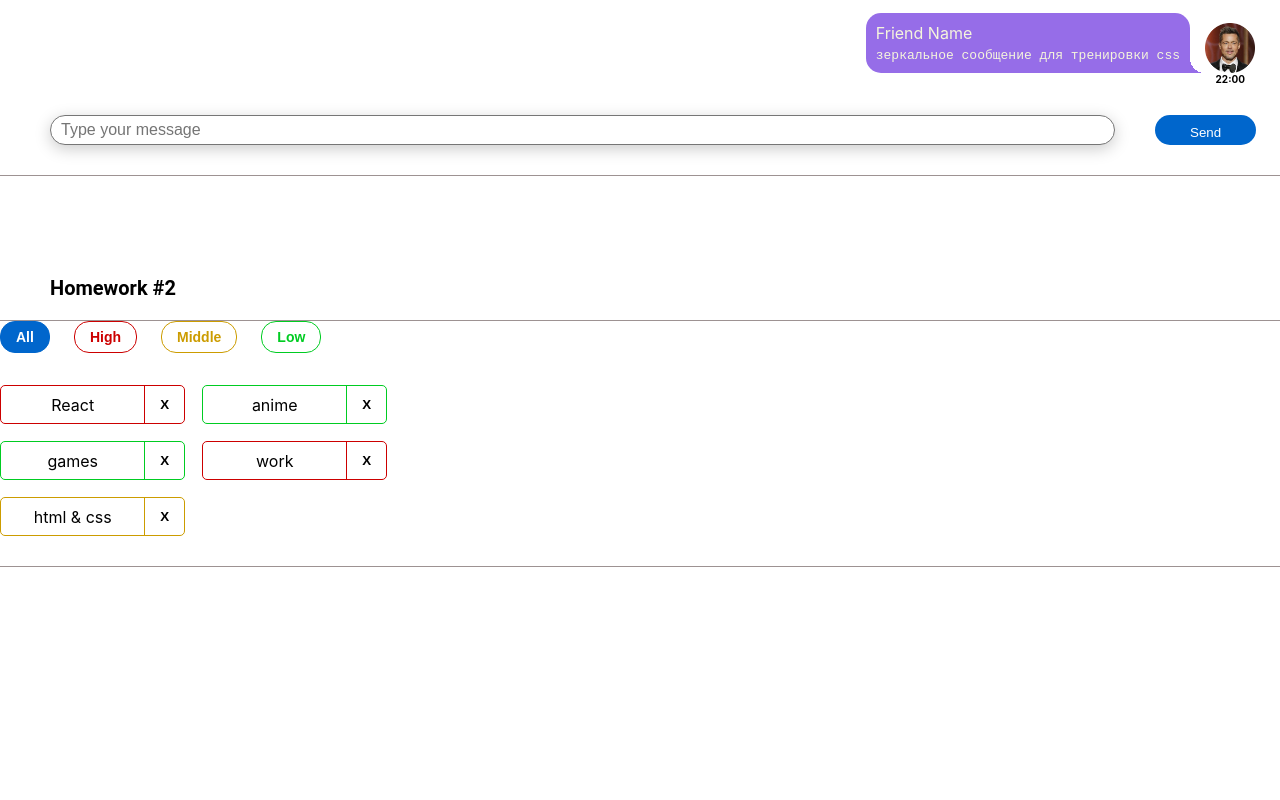
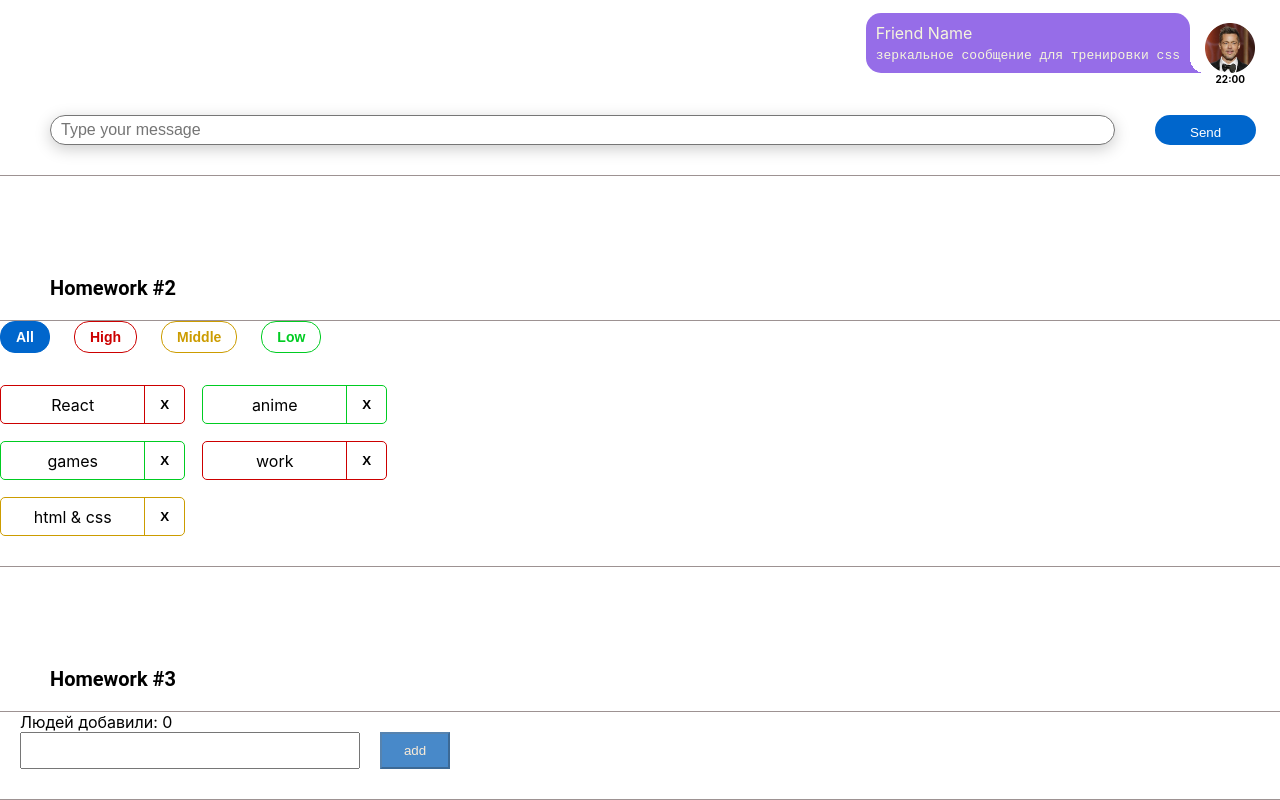
Before and after one commit to Vr930/hws2-master, a React (Create React App) app: page / in a window 1280 px wide. Shown: the part 244-1044 px from the top of the page. Before the commit the page ends 811 px from the top, so only its background shows below. Built offline with nearby package versions, Linux system fonts and the light colour scheme.

Commit message:
add input

```diff
--- a/package.json
+++ b/package.json
@@ -14,7 +14,7 @@
     "@types/node": "16.11.56",
     "@types/react": "18.0.17",
     "@types/react-dom": "18.0.6",
-    "@types/uuid": "8.3.4",
+    "@types/uuid": "^9.0.0",
     "axios": "0.27.2",
     "gh-pages": "^4.0.0",
     "react": "18.2.0",
@@ -24,7 +24,7 @@
     "react-scripts": "5.0.1",
     "redux": "4.2.0",
     "typescript": "4.7.4",
-    "uuid": "9.0.0",
+    "uuid": "^9.0.0",
     "web-vitals": "2.1.4"
   },
   "scripts": {
--- a/src/s1-main/App.tsx
+++ b/src/s1-main/App.tsx
@@ -2,6 +2,7 @@
 import s from './App.module.css'
 import HW1 from '../s2-homeworks/hw01/HW1'
 import HW2 from "../s2-homeworks/hw02/HW2";
+import HW3 from "../s2-homeworks/hw03/HW3";
 
 function App() {
     return (
@@ -9,7 +10,7 @@
             <HW1/>
             {/*раскомментировать по ходу выполнения*/}
             <HW2/>
-            {/*<HW3/>*/}
+            <HW3/>
             {/*<HW4/>*/}
 
             {/*при выполнении дз 5 и более - закомментировать здесь дз 1-4, так как они есть внутри дз 5*/}
--- a/src/s2-homeworks/hw03/Greeting.module.css
+++ b/src/s2-homeworks/hw03/Greeting.module.css
@@ -1,22 +1,34 @@
 .greetingForm {
+    margin-left: 20px;
 }
 
 .inputAndButtonContainer {
+    display: flex;
 }
 
 .error {
+    color: red;
 }
 
-.input {
+input {
+    width: 340px;
+    height: 37px;
 }
 
 .input:focus {
 }
 
 .errorInput {
+    border: 1px solid red;
 }
 
 .button {
+    align-self: flex-start;
+    margin-left: 20px;
+    background: #0066cb;
+    width: 70px;
+    height: 37px;
+    color: antiquewhite;
 }
 
 .button:focus {
@@ -26,9 +38,16 @@
 }
 
 .button:disabled {
+    align-self: flex-start;
+    margin-left: 20px;
+    background: #4889c9;
+    width: 70px;
+    height: 37px;
+    color: antiquewhite;
 }
 
 .text {
+
 }
 
 .greeting {
--- a/src/s2-homeworks/hw03/Greeting.tsx
+++ b/src/s2-homeworks/hw03/Greeting.tsx
@@ -1,13 +1,13 @@
-import React, {ChangeEvent, KeyboardEvent} from 'react'
+import React, {ChangeEvent, ChangeEventHandler, KeyboardEvent} from 'react'
 import s from './Greeting.module.css'
 
 type GreetingPropsType = {
-    name: any // need to fix any
-    setNameCallback: any // need to fix any
-    addUser: any // need to fix any
-    onBlur: any // need to fix any
-    onEnter: any // need to fix any
-    error: any // need to fix any
+    name: string // need to fix any
+    setNameCallback: (e: ChangeEvent<HTMLInputElement>) => void
+    addUser: () => void // need to fix any
+    onBlur: () => void // need to fix any
+    onEnter: (e: KeyboardEvent<HTMLInputElement>) => void // need to fix any
+    error: string // need to fix any
     totalUsers: any // need to fix any
     lastUserName?: any // need to fix any
 }
@@ -25,7 +25,7 @@
         lastUserName,
     } // деструктуризация пропсов
 ) => {
-    const inputClass = s.errorInput // need to fix with (?:)
+    const inputClass = error ? s.errorInput : "";// need to fix with (?:)
 
     return (
         <div id={'hw3-form'} className={s.greetingForm}>
--- a/src/s2-homeworks/hw03/GreetingContainer.tsx
+++ b/src/s2-homeworks/hw03/GreetingContainer.tsx
@@ -1,20 +1,35 @@
-import React, { ChangeEvent, KeyboardEvent, useState } from 'react'
+import React, {ChangeEvent, KeyboardEvent, useState} from 'react'
 import Greeting from './Greeting'
-import { UserType } from './HW3'
+import {UserType} from './HW3'
 
 type GreetingContainerPropsType = {
-    users: any // need to fix any
-    addUserCallback: any // need to fix any
+    users: Array<UserType> // need to fix any
+    addUserCallback: (name: string) => void // need to fix any
 }
 
-export const pureAddUser = (name: any, setError: any, setName: any, addUserCallback: any) => {
+export const pureAddUser = (name: string,
+                            setError: (error: string) => void,
+                            setName: (name: string) => void,
+                            addUserCallback: (name: string) => void) => {
     // если имя пустое - показать ошибку, иначе - добавить юзера и очистить инпут
+    if (name.trim() === "") {
+        setError("Ошибка! Введите имя!")
+    } else {
+        addUserCallback(name)
+        setName("")
+    }
 }
 
-export const pureOnBlur = (name: any, setError: any) => { // если имя пустое - показать ошибку
+export const pureOnBlur = (name: string, setError: (error: string) => void) => { // если имя пустое - показать ошибку
+    if (name.trim() === "") {
+        setError("Ошибка! Введите имя!")
+    }
 }
 
-export const pureOnEnter = (e: any, addUser: any) => { // если нажата кнопка Enter - добавить
+export const pureOnEnter = (e: KeyboardEvent<HTMLInputElement>, addUser: () => void) => { // если нажата кнопка Enter - добавить
+    if (e.key === "Enter") {
+        addUser()
+    }
 }
 
 // более простой и понятный для новичков
@@ -22,16 +37,15 @@
 
 // более современный и удобный для про :)
 const GreetingContainer: React.FC<GreetingContainerPropsType> = ({
-    users,
-    addUserCallback,
-}) => {
+                                                                     users,
+                                                                     addUserCallback,
+                                                                 }) => {
     // деструктуризация пропсов
-    const [name, setName] = useState<any>('') // need to fix any
-    const [error, setError] = useState<any>('') // need to fix any
+    const [name, setName] = useState<string>('') // need to fix any
+    const [error, setError] = useState<string>('') // need to fix any
 
-    const setNameCallback = (e: any) => { // need to fix any
-        setName('some name') // need to fix
-
+    const setNameCallback = (e: ChangeEvent<HTMLInputElement>) => { // need to fix any
+        setName(e.currentTarget.value) // need to fix
         error && setError('')
     }
     const addUser = () => {
@@ -42,12 +56,12 @@
         pureOnBlur(name, setError)
     }
 
-    const onEnter = (e: any) => {
+    const onEnter = (e: KeyboardEvent<HTMLInputElement>) => {
         pureOnEnter(e, addUser)
     }
 
-    const totalUsers = 0 // need to fix
-    const lastUserName = 'some name' // need to fix
+    const totalUsers = users.length // need to fix
+    const lastUserName = users.length > 0 ? users[users.length - 1].name : ""// need to fix
 
     return (
         <Greeting
--- a/src/s2-homeworks/hw03/HW3.tsx
+++ b/src/s2-homeworks/hw03/HW3.tsx
@@ -19,20 +19,26 @@
 
 // types
 export type UserType = {
-    _id: any // need to fix any
-    name: any // need to fix any
+    _id: string // need to fix any
+    name: string // need to fix any
 }
 
-export const pureAddUserCallback = (name: any, setUsers: any, users: any) => { // need to fix any
+export const pureAddUserCallback = (name: string,
+                                    setUsers: (user: Array<UserType>)=> void,
+                                    users: Array<UserType>) => { // need to fix any
     const user = { // need to fix
+        _id: v1(),
+        name: name,
+
     }
     setUsers([...users, user])
+
 }
 
 const HW3 = () => {
-    const [users, setUsers] = useState<any>([]) // need to fix any
+    const [users, setUsers] = useState<UserType[]>([]) // need to fix any
 
-    const addUserCallback = (name: any) => { // need to fix any
+    const addUserCallback = (name: string) => { // need to fix any
         pureAddUserCallback(name, setUsers, users)
     }
 
```
Also changed, not shown: 1 other file (tests, documents, lock files or other folders).
